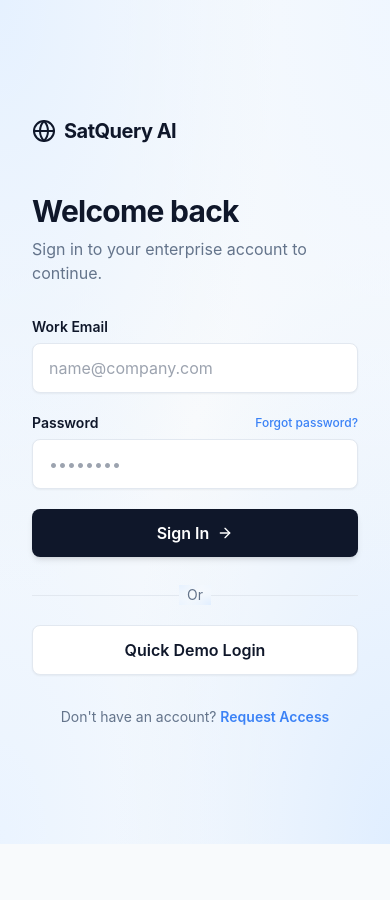
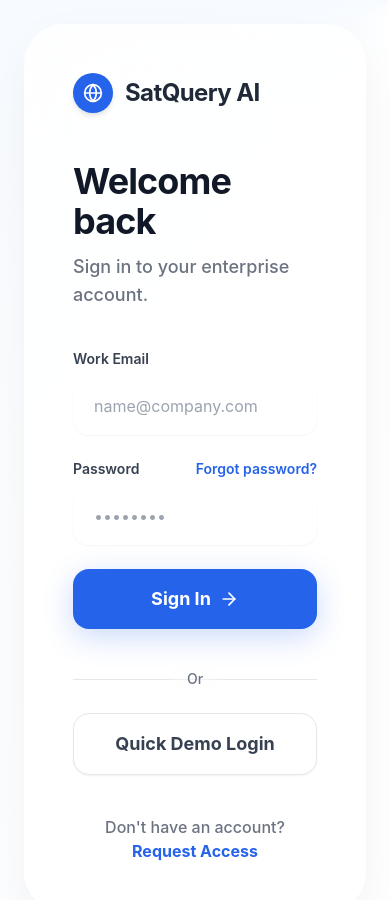
Before and after one commit to VONTIPULIPUJYAGANESHKARTHIK/SatQuery-AI, a React (Vite) app in the folder satqueryaifrontend/: page /login in a window 390 px wide. Shown: the top 900 px of the page. Before the commit the page ends 844 px from the top, so only its background shows below. Built offline with nearby package versions, Linux system fonts and the light colour scheme.

Commit message:
style: apply apple HIG liquid glass aesthetic to auth pages

```diff
--- a/satqueryaifrontend/src/pages/Login.jsx
+++ b/satqueryaifrontend/src/pages/Login.jsx
@@ -3,117 +3,121 @@ import { useNavigate } from 'react-router-dom';
 import { motion } from 'framer-motion';
 import { Globe, ArrowRight } from 'lucide-react';
 
+const springTransition = { type: "spring", stiffness: 300, damping: 30 };
+
 export default function Login() {
   const navigate = useNavigate();
 
   return (
-    <div className="min-h-screen bg-mesh flex">
+    <div className="min-h-screen bg-[conic-gradient(at_top_right,_var(--tw-gradient-stops))] from-indigo-50 via-white to-blue-50 font-sans flex items-center justify-center p-6 selection:bg-blue-200">
+
+      <motion.div
+        initial={{ opacity: 0, y: 20, scale: 0.95 }}
+        animate={{ opacity: 1, y: 0, scale: 1 }}
+        transition={springTransition}
+        className="w-full max-w-5xl bg-white/60 backdrop-blur-3xl border border-white/60 rounded-[2.5rem] shadow-[0_20px_50px_rgb(0,0,0,0.05)] overflow-hidden flex flex-col lg:flex-row"
+      >
         {/* Form Side */}
-      <div className="w-full lg:w-1/2 flex flex-col justify-center px-8 sm:px-16 md:px-24 xl:px-32 relative z-10">
-        <motion.div
-          initial={{ opacity: 0, y: 20 }}
-          animate={{ opacity: 1, y: 0 }}
-          transition={{ duration: 0.6 }}
-          className="max-w-md w-full mx-auto"
-        >
-          <div className="flex items-center gap-2 mb-12 cursor-pointer" onClick={() => navigate('/')}>
-            <Globe className="w-6 h-6 text-primary" />
-            <span className="font-bold text-xl tracking-tight text-primary">SatQuery AI</span>
+        <div className="w-full lg:w-1/2 p-12 lg:p-16 flex flex-col justify-center bg-white/40">
+          <div className="max-w-sm w-full mx-auto">
+            <div className="flex items-center gap-3 mb-12 cursor-pointer" onClick={() => navigate('/')}>
+              <div className="w-10 h-10 bg-blue-600 rounded-full flex items-center justify-center shadow-md">
+                <Globe className="w-5 h-5 text-white" />
+              </div>
+              <span className="font-bold text-2xl tracking-tight text-gray-800">SatQuery AI</span>
             </div>
 
-          <h2 className="text-3xl font-bold text-primary mb-2 tracking-tight">Welcome back</h2>
-          <p className="text-neutral mb-8">Sign in to your enterprise account to continue.</p>
+            <h2 className="text-4xl font-bold text-gray-900 mb-3 tracking-tight">Welcome back</h2>
+            <p className="text-gray-500 mb-10 font-medium text-lg">Sign in to your enterprise account.</p>
 
-          <form className="space-y-5" onSubmit={(e) => { e.preventDefault(); navigate('/dashboard'); }}>
+            <form className="space-y-6" onSubmit={(e) => { e.preventDefault(); navigate('/dashboard'); }}>
               <div>
-              <label className="block text-sm font-semibold text-primary mb-1.5">Work Email</label>
+                <label className="block text-sm font-semibold text-gray-700 mb-2">Work Email</label>
                 <input
                   type="email"
                   placeholder="name@company.com"
-                className="w-full px-4 py-3 bg-surface border border-border rounded-lg focus:outline-none focus:border-secondary focus:ring-1 focus:ring-secondary transition-all shadow-sm"
+                  className="w-full px-5 py-4 bg-white/70 backdrop-blur-md border border-white/60 rounded-2xl focus:outline-none focus:bg-white focus:border-blue-500/30 focus:ring-4 focus:ring-blue-500/10 transition-all shadow-sm text-gray-800 placeholder-gray-400"
                 />
               </div>
               <div>
-              <div className="flex justify-between items-center mb-1.5">
-                <label className="block text-sm font-semibold text-primary">Password</label>
-                <a href="#" className="text-xs text-secondary hover:underline font-medium">Forgot password?</a>
+                <div className="flex justify-between items-center mb-2">
+                  <label className="block text-sm font-semibold text-gray-700">Password</label>
+                  <a href="#" className="text-sm text-blue-600 hover:text-blue-700 font-semibold transition-colors">Forgot password?</a>
                 </div>
                 <input
                   type="password"
                   placeholder="••••••••"
-                className="w-full px-4 py-3 bg-surface border border-border rounded-lg focus:outline-none focus:border-secondary focus:ring-1 focus:ring-secondary transition-all shadow-sm"
+                  className="w-full px-5 py-4 bg-white/70 backdrop-blur-md border border-white/60 rounded-2xl focus:outline-none focus:bg-white focus:border-blue-500/30 focus:ring-4 focus:ring-blue-500/10 transition-all shadow-sm text-gray-800 placeholder-gray-400"
                 />
               </div>
 
               <motion.button
-              whileHover={{ scale: 1.01 }}
-              whileTap={{ scale: 0.99 }}
+                whileHover={{ scale: 1.02 }}
+                whileTap={{ scale: 0.98 }}
                 type="submit"
-              className="w-full bg-primary text-white py-3 rounded-lg font-semibold hover:bg-primary/90 transition-colors shadow-md flex items-center justify-center gap-2"
+                className="w-full bg-blue-600 text-white py-4 rounded-2xl text-lg font-bold hover:bg-blue-700 transition-colors shadow-[0_8px_30px_rgba(37,99,235,0.24)] flex items-center justify-center gap-2 mt-2"
               >
-              Sign In <ArrowRight className="w-4 h-4" />
+                Sign In <ArrowRight className="w-5 h-5" />
               </motion.button>
 
-            <div className="pt-2">
+              <div className="pt-4">
                 <div className="relative">
                   <div className="absolute inset-0 flex items-center">
-                  <div className="w-full border-t border-border" />
+                    <div className="w-full border-t border-gray-200" />
                   </div>
                   <div className="relative flex justify-center text-sm">
-                  <span className="px-2 bg-mesh text-neutral">Or</span>
+                    <span className="px-4 bg-white/0 backdrop-blur-md text-gray-500 font-medium">Or</span>
                   </div>
                 </div>
               </div>
 
               <motion.button
-              whileHover={{ scale: 1.01 }}
-              whileTap={{ scale: 0.99 }}
+                whileHover={{ scale: 1.02 }}
+                whileTap={{ scale: 0.98 }}
                 type="button"
                 onClick={() => navigate('/dashboard')}
-              className="w-full bg-white text-primary border border-border py-3 rounded-lg font-semibold hover:bg-gray-50 transition-colors shadow-sm flex items-center justify-center gap-2"
+                className="w-full bg-white border border-gray-200 py-4 rounded-2xl text-lg font-bold text-gray-700 hover:bg-gray-50 transition-colors shadow-sm flex items-center justify-center gap-2"
               >
                 Quick Demo Login
               </motion.button>
             </form>
 
-          <p className="mt-8 text-center text-sm text-neutral">
+            <p className="mt-10 text-center text-gray-500 font-medium">
               Don't have an account?{' '}
-            <button onClick={() => navigate('/register')} className="text-secondary font-semibold hover:underline">
+              <button onClick={() => navigate('/register')} className="text-blue-600 font-bold hover:text-blue-700 transition-colors">
                 Request Access
               </button>
             </p>
-        </motion.div>
+          </div>
         </div>
 
         {/* Visual Side */}
-      <div className="hidden lg:flex w-1/2 relative bg-primary overflow-hidden items-center justify-center">
-        <div className="absolute inset-0">
+        <div className="hidden lg:block lg:w-1/2 relative bg-gray-100 p-2">
+          <div className="absolute inset-2 rounded-[2rem] overflow-hidden">
             <img
               src="https://images.unsplash.com/photo-1541888062835-2d10331bc40c?q=80&w=2074&auto=format&fit=crop"
               alt="Satellite View"
-            className="w-full h-full object-cover opacity-60 mix-blend-overlay"
+              className="w-full h-full object-cover"
             />
-          <div className="absolute inset-0 bg-gradient-to-t from-primary via-primary/50 to-transparent" />
-        </div>
+            <div className="absolute inset-0 bg-blue-900/20 mix-blend-multiply" />
 
             <motion.div
               initial={{ opacity: 0, x: 20 }}
               animate={{ opacity: 1, x: 0 }}
-          transition={{ duration: 0.8, delay: 0.2 }}
-          className="relative z-10 max-w-lg p-12 bg-white/10 backdrop-blur-md border border-white/20 rounded-2xl shadow-2xl"
+              transition={{ ...springTransition, delay: 0.2 }}
+              className="absolute bottom-12 left-12 right-12 p-8 bg-white/20 backdrop-blur-2xl border border-white/40 rounded-3xl shadow-[0_20px_50px_rgb(0,0,0,0.1)]"
             >
-          <div className="flex gap-2 mb-6">
-            {[1,2,3,4,5].map(i => <div key={i} className="w-1.5 h-1.5 rounded-full bg-white/50" />)}
-          </div>
-          <p className="text-2xl text-white font-medium leading-relaxed mb-6">
+              <p className="text-xl text-white font-medium leading-relaxed mb-6">
                 "SatQuery AI has fundamentally transformed how our analyst teams approach spatial data. The zero-shot capabilities are simply unparalleled in the industry."
               </p>
               <div>
                 <p className="text-white font-bold">Sarah Jenkins</p>
-            <p className="text-white/70 text-sm">Director of Global Intelligence, Stratos Corp</p>
+                <p className="text-white/80 text-sm font-medium">Director of Global Intelligence, Stratos Corp</p>
               </div>
             </motion.div>
           </div>
         </div>
+      </motion.div>
+    </div>
   );
 }
--- a/satqueryaifrontend/src/pages/Register.jsx
+++ b/satqueryaifrontend/src/pages/Register.jsx
@@ -3,119 +3,124 @@ import { useNavigate } from 'react-router-dom';
 import { motion } from 'framer-motion';
 import { Globe, ArrowRight } from 'lucide-react';
 
+const springTransition = { type: "spring", stiffness: 300, damping: 30 };
+
 export default function Register() {
   const navigate = useNavigate();
 
   return (
-    <div className="min-h-screen bg-mesh flex">
+    <div className="min-h-screen bg-[conic-gradient(at_top_right,_var(--tw-gradient-stops))] from-indigo-50 via-white to-blue-50 font-sans flex items-center justify-center p-6 selection:bg-blue-200">
+
+      <motion.div
+        initial={{ opacity: 0, y: 20, scale: 0.95 }}
+        animate={{ opacity: 1, y: 0, scale: 1 }}
+        transition={springTransition}
+        className="w-full max-w-5xl bg-white/60 backdrop-blur-3xl border border-white/60 rounded-[2.5rem] shadow-[0_20px_50px_rgb(0,0,0,0.05)] overflow-hidden flex flex-col lg:flex-row"
+      >
         {/* Form Side */}
-      <div className="w-full lg:w-1/2 flex flex-col justify-center px-8 sm:px-16 md:px-24 xl:px-32 relative z-10 py-12">
-        <motion.div
-          initial={{ opacity: 0, y: 20 }}
-          animate={{ opacity: 1, y: 0 }}
-          transition={{ duration: 0.6 }}
-          className="max-w-md w-full mx-auto"
-        >
-          <div className="flex items-center gap-2 mb-12 cursor-pointer" onClick={() => navigate('/')}>
-            <Globe className="w-6 h-6 text-primary" />
-            <span className="font-bold text-xl tracking-tight text-primary">SatQuery AI</span>
+        <div className="w-full lg:w-1/2 p-12 lg:p-16 flex flex-col justify-center bg-white/40">
+          <div className="max-w-sm w-full mx-auto">
+            <div className="flex items-center gap-3 mb-10 cursor-pointer" onClick={() => navigate('/')}>
+              <div className="w-10 h-10 bg-blue-600 rounded-full flex items-center justify-center shadow-md">
+                <Globe className="w-5 h-5 text-white" />
+              </div>
+              <span className="font-bold text-2xl tracking-tight text-gray-800">SatQuery AI</span>
             </div>
 
-          <h2 className="text-3xl font-bold text-primary mb-2 tracking-tight">Request Access</h2>
-          <p className="text-neutral mb-8">Join the platform redefining spatial intelligence.</p>
+            <h2 className="text-4xl font-bold text-gray-900 mb-3 tracking-tight">Request Access</h2>
+            <p className="text-gray-500 mb-8 font-medium text-lg">Join the platform redefining spatial intelligence.</p>
 
-          <form className="space-y-4" onSubmit={(e) => { e.preventDefault(); navigate('/dashboard'); }}>
+            <form className="space-y-5" onSubmit={(e) => { e.preventDefault(); navigate('/dashboard'); }}>
               <div className="grid grid-cols-2 gap-4">
                 <div>
-                <label className="block text-sm font-semibold text-primary mb-1.5">First Name</label>
+                  <label className="block text-sm font-semibold text-gray-700 mb-2">First Name</label>
                   <input
                     type="text"
                     placeholder="Jane"
-                  className="w-full px-4 py-2.5 bg-surface border border-border rounded-lg focus:outline-none focus:border-secondary focus:ring-1 focus:ring-secondary transition-all shadow-sm"
+                    className="w-full px-4 py-3.5 bg-white/70 backdrop-blur-md border border-white/60 rounded-2xl focus:outline-none focus:bg-white focus:border-blue-500/30 focus:ring-4 focus:ring-blue-500/10 transition-all shadow-sm text-gray-800 placeholder-gray-400"
                   />
                 </div>
                 <div>
-                <label className="block text-sm font-semibold text-primary mb-1.5">Last Name</label>
+                  <label className="block text-sm font-semibold text-gray-700 mb-2">Last Name</label>
                   <input
                     type="text"
                     placeholder="Doe"
-                  className="w-full px-4 py-2.5 bg-surface border border-border rounded-lg focus:outline-none focus:border-secondary focus:ring-1 focus:ring-secondary transition-all shadow-sm"
+                    className="w-full px-4 py-3.5 bg-white/70 backdrop-blur-md border border-white/60 rounded-2xl focus:outline-none focus:bg-white focus:border-blue-500/30 focus:ring-4 focus:ring-blue-500/10 transition-all shadow-sm text-gray-800 placeholder-gray-400"
                   />
                 </div>
               </div>
               <div>
-              <label className="block text-sm font-semibold text-primary mb-1.5">Work Email</label>
+                <label className="block text-sm font-semibold text-gray-700 mb-2">Work Email</label>
                 <input
                   type="email"
                   placeholder="name@company.com"
-                className="w-full px-4 py-2.5 bg-surface border border-border rounded-lg focus:outline-none focus:border-secondary focus:ring-1 focus:ring-secondary transition-all shadow-sm"
+                  className="w-full px-5 py-3.5 bg-white/70 backdrop-blur-md border border-white/60 rounded-2xl focus:outline-none focus:bg-white focus:border-blue-500/30 focus:ring-4 focus:ring-blue-500/10 transition-all shadow-sm text-gray-800 placeholder-gray-400"
                 />
               </div>
               <div>
-              <label className="block text-sm font-semibold text-primary mb-1.5">Company Name</label>
+                <label className="block text-sm font-semibold text-gray-700 mb-2">Company Name</label>
                 <input
                   type="text"
                   placeholder="Stratos Corp"
-                className="w-full px-4 py-2.5 bg-surface border border-border rounded-lg focus:outline-none focus:border-secondary focus:ring-1 focus:ring-secondary transition-all shadow-sm"
+                  className="w-full px-5 py-3.5 bg-white/70 backdrop-blur-md border border-white/60 rounded-2xl focus:outline-none focus:bg-white focus:border-blue-500/30 focus:ring-4 focus:ring-blue-500/10 transition-all shadow-sm text-gray-800 placeholder-gray-400"
                 />
               </div>
               <div>
-              <label className="block text-sm font-semibold text-primary mb-1.5">Password</label>
+                <label className="block text-sm font-semibold text-gray-700 mb-2">Password</label>
                 <input
                   type="password"
                   placeholder="••••••••"
-                className="w-full px-4 py-2.5 bg-surface border border-border rounded-lg focus:outline-none focus:border-secondary focus:ring-1 focus:ring-secondary transition-all shadow-sm"
+                  className="w-full px-5 py-3.5 bg-white/70 backdrop-blur-md border border-white/60 rounded-2xl focus:outline-none focus:bg-white focus:border-blue-500/30 focus:ring-4 focus:ring-blue-500/10 transition-all shadow-sm text-gray-800 placeholder-gray-400"
                 />
               </div>
 
               <motion.button
-              whileHover={{ scale: 1.01 }}
-              whileTap={{ scale: 0.99 }}
+                whileHover={{ scale: 1.02 }}
+                whileTap={{ scale: 0.98 }}
                 type="submit"
-              className="w-full bg-primary text-white py-3 rounded-lg font-semibold hover:bg-primary/90 transition-colors shadow-md flex items-center justify-center gap-2 mt-4"
+                className="w-full bg-blue-600 text-white py-4 rounded-2xl text-lg font-bold hover:bg-blue-700 transition-colors shadow-[0_8px_30px_rgba(37,99,235,0.24)] flex items-center justify-center gap-2 mt-6"
               >
-              Create Account <ArrowRight className="w-4 h-4" />
+                Create Account <ArrowRight className="w-5 h-5" />
               </motion.button>
             </form>
 
-          <p className="mt-6 text-center text-sm text-neutral">
+            <p className="mt-8 text-center text-gray-500 font-medium">
               Already have an account?{' '}
-            <button onClick={() => navigate('/login')} className="text-secondary font-semibold hover:underline">
+              <button onClick={() => navigate('/login')} className="text-blue-600 font-bold hover:text-blue-700 transition-colors">
                 Sign In
               </button>
             </p>
-        </motion.div>
+          </div>
         </div>
 
         {/* Visual Side */}
-      <div className="hidden lg:flex w-1/2 relative bg-slate-900 overflow-hidden items-center justify-center">
-        <div className="absolute inset-0">
+        <div className="hidden lg:block lg:w-1/2 relative bg-gray-100 p-2">
+          <div className="absolute inset-2 rounded-[2rem] overflow-hidden">
             <img
               src="https://images.unsplash.com/photo-1493606371202-6275828f90f3?q=80&w=2070&auto=format&fit=crop"
               alt="Data Analysis"
-            className="w-full h-full object-cover opacity-40 mix-blend-overlay"
+              className="w-full h-full object-cover"
             />
-          <div className="absolute inset-0 bg-gradient-to-br from-secondary/30 to-primary/90" />
-        </div>
+            <div className="absolute inset-0 bg-blue-900/30 mix-blend-multiply" />
 
             <motion.div
-          initial={{ opacity: 0, scale: 0.95 }}
-          animate={{ opacity: 1, scale: 1 }}
-          transition={{ duration: 0.8, delay: 0.2 }}
-          className="relative z-10 max-w-lg w-full px-12"
+              initial={{ opacity: 0, x: 20 }}
+              animate={{ opacity: 1, x: 0 }}
+              transition={{ ...springTransition, delay: 0.2 }}
+              className="absolute top-12 left-12 right-12 p-8 bg-white/20 backdrop-blur-2xl border border-white/40 rounded-3xl shadow-[0_20px_50px_rgb(0,0,0,0.1)]"
             >
               <h3 className="text-3xl font-bold text-white mb-6 leading-tight">
                 Unlock planetary-scale insights in seconds.
               </h3>
-          <ul className="space-y-4 text-white/80">
+              <ul className="space-y-4 text-white/90">
                 {[
                   "Access 50+ petabytes of archived geospatial data",
                   "Deploy zero-shot anomaly detection models instantly",
                   "Integrate securely with existing enterprise workflows"
                 ].map((feature, i) => (
-              <li key={i} className="flex items-center gap-3">
-                <div className="w-6 h-6 rounded-full bg-secondary/20 flex items-center justify-center shrink-0">
-                  <div className="w-2 h-2 rounded-full bg-secondary" />
+                  <li key={i} className="flex items-center gap-3 font-medium">
+                    <div className="w-8 h-8 rounded-full bg-blue-500/30 backdrop-blur-md flex items-center justify-center shrink-0 border border-white/30">
+                      <div className="w-2.5 h-2.5 rounded-full bg-white" />
                     </div>
                     {feature}
                   </li>
@@ -124,5 +129,7 @@ export default function Register() {
             </motion.div>
           </div>
         </div>
+      </motion.div>
+    </div>
   );
 }
```
Lines whose indentation alone changed are shown as unchanged.
